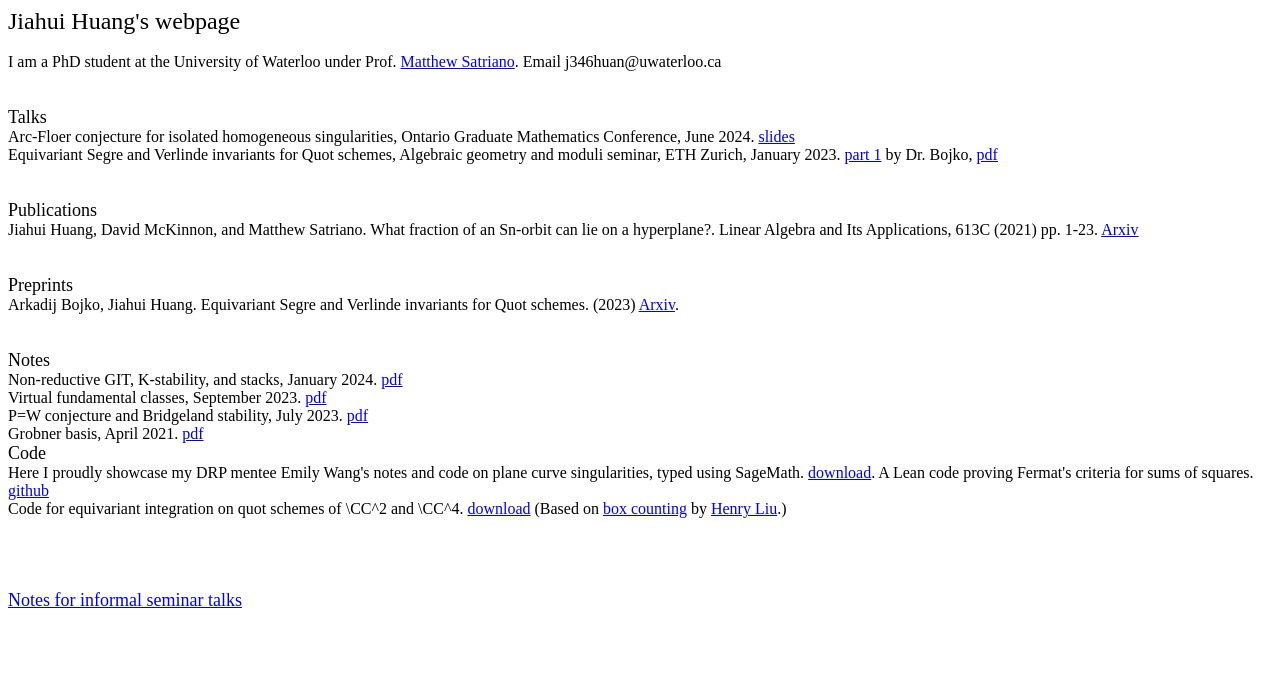
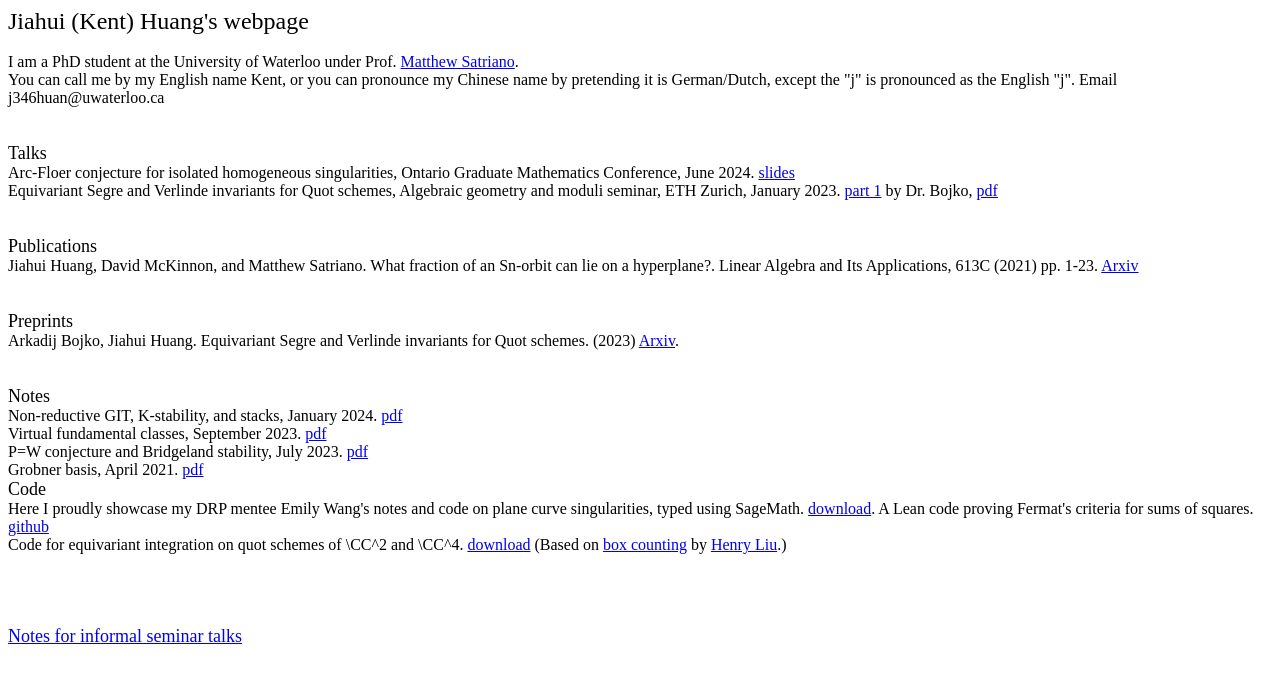
Before and after one commit to j346huan/j346huan.github.io, a plain HTML site: page index.html in a window 1280 px wide. Drawn offline with Linux system fonts and the light colour scheme.

Commit message:
Update index.html

```diff
--- a/index.html
+++ b/index.html
@@ -2,10 +2,11 @@
 <html><head><title>Jiahui (Kent) Huang's webpage</title></head>
 <body>
 
-<font size="+2">Jiahui Huang's webpage</font><br>
+<font size="+2">Jiahui (Kent) Huang's webpage</font><br>
 
 <br>
-    I am a PhD student at the University of Waterloo under Prof. <a href="https://www.math.uwaterloo.ca/~msatrian/">Matthew Satriano</a>.
+    I am a PhD student at the University of Waterloo under Prof. <a href="https://www.math.uwaterloo.ca/~msatrian/">Matthew Satriano</a>. <br>
+    You can call me by my English name Kent, or you can pronounce my Chinese name by pretending it is German/Dutch, except the "j" is pronounced as the English "j".
     Email j346huan@uwaterloo.ca
 <br>
 
```
